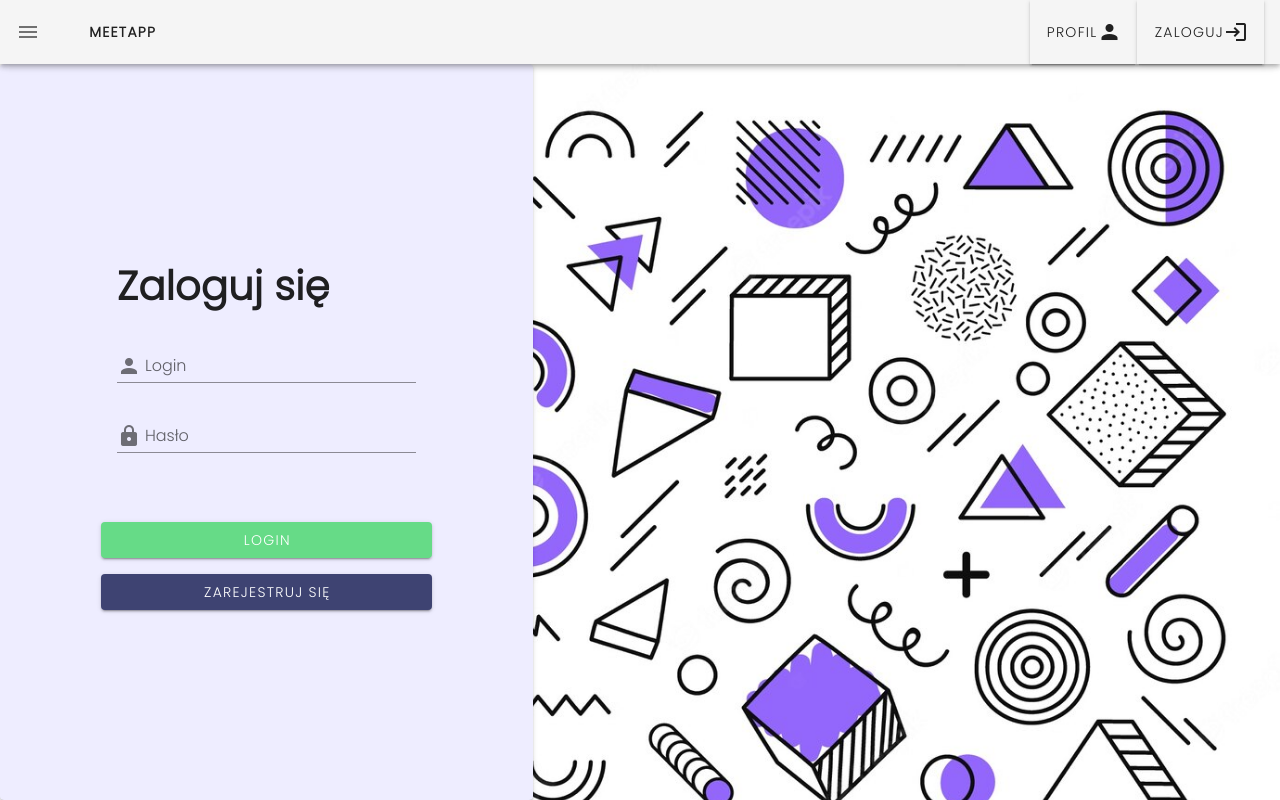
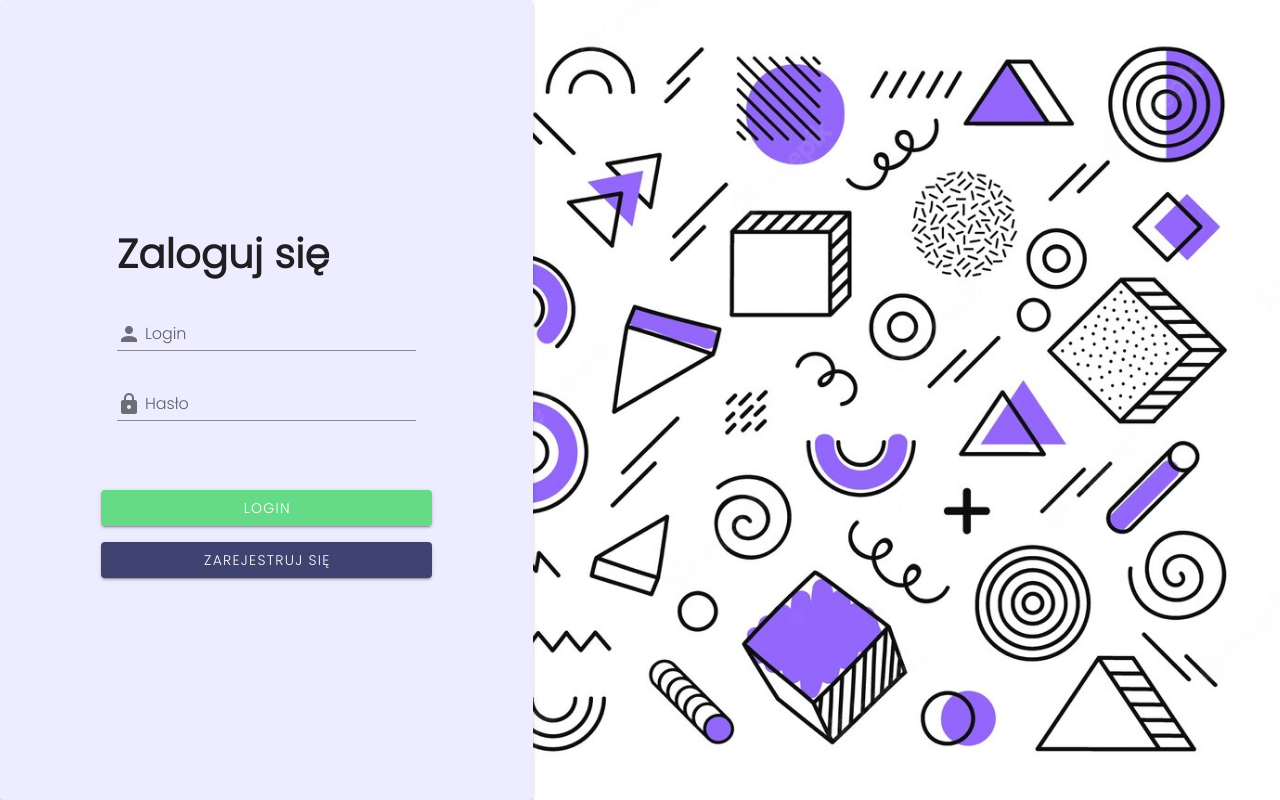
Before and after one commit to skni-kod/MeetAppFront, a Vue app: page /login in a window 1280 px wide. Built offline with nearby package versions, Linux system fonts and the light colour scheme.

Commit message:
UserProfile

```diff
--- a/src/App.vue
+++ b/src/App.vue
@@ -1,7 +1,7 @@
 <template>
   <v-app>
     <v-main>
-      <NavBar />
+      <NavBar v-if="this.$store.state.loggedIn == true" />
       <router-view @zalogowano="setLogin" />
     </v-main>
   </v-app>
--- a/src/components/NavBar.vue
+++ b/src/components/NavBar.vue
@@ -1,14 +1,20 @@
 <template>
-  <v-app-bar app>
+  <v-app-bar class="primary" app>
     <v-app-bar-nav-icon @click="zmien()"></v-app-bar-nav-icon>
 
     <v-toolbar-title
       ><v-btn text to="/"><b>MeetApp</b></v-btn></v-toolbar-title
     >
     <v-spacer></v-spacer>
-    <v-toolbar-items>
-      <v-btn to="/profile">Profil<v-icon>mdi-account</v-icon></v-btn>
-      <v-btn @click="auth ? logout() : login()">
+    <v-toolbar-items class="mx-0">
+      <v-btn outlined class="secondary accent--text" to="/profile"
+        >Profil<v-icon>mdi-account</v-icon></v-btn
+      >
+      <v-btn
+        outlined
+        class="secondary accent--text"
+        @click="auth ? logout() : login()"
+      >
         {{ auth ? 'Wyloguj' : 'Zaloguj' }}
         <v-icon>{{ text.icon }}</v-icon>
       </v-btn>
--- a/src/store/index.ts
+++ b/src/store/index.ts
@@ -5,12 +5,21 @@ Vue.use(Vuex)
 
 export default new Vuex.Store({
   state: {
-    nickname: 'admin',
-    password: 'admin',
+    user: {
+      nickname: 'admin',
+      password: 'admin',
+    },
     drawer: false,
     loggedIn: false,
   },
-  getters: {},
+  getters: {
+    getUser(state) {
+      return {
+        nickname: state.user.nickname,
+        password: state.user.password,
+      }
+    },
+  },
   mutations: {
     toggleDrawer(state) {
       state.drawer = !state.drawer
--- a/src/views/LoginPage.vue
+++ b/src/views/LoginPage.vue
@@ -58,8 +58,8 @@ export default class LoginPage extends Vue {
   login() {
     if (this.$store.state.loggedIn === false) {
       if (
-        this.$data.login == this.$store.state.login &&
-        this.$data.password == this.$store.state.password
+        this.$data.login == this.$store.state.user.login &&
+        this.$data.password == this.$store.state.user.password
       ) {
         this.$emit('zalogowano', true)
         this.$router.replace({ name: 'home' })
--- a/src/views/Profile.vue
+++ b/src/views/Profile.vue
@@ -3,10 +3,14 @@
   <v-container fluid>
     <v-row>
       <v-col cols="12" md="6" offset-md="3">
-        <v-card>
+        <v-card class="primary">
           <v-card-title>
             <span class="headline">Profil</span>
           </v-card-title>
+          <v-divider></v-divider>
+          <v-card-text v-for="(item, id) in items" :key="id"
+            ><b>{{ item }}: </b>{{ info[id] }}</v-card-text
+          >
         </v-card>
       </v-col>
     </v-row>
@@ -18,7 +22,28 @@ import { Component } from 'vue-property-decorator'
 @Component
 export default class Profile extends Vue {
   data() {
-    return {}
+    return {
+      items: [
+        'Nazwa',
+        'Email',
+        'Telefon',
+        'Adres',
+        'Miejscowosc',
+        'Data urodzenia',
+        'Płeć',
+        'Opis',
+      ],
+      info: [
+        'uzytkownik',
+        't.j.@gmail.com',
+        '123456789',
+        'ul. Krakowska 1',
+        'Kraków',
+        '01.01.2000',
+        'kobieta',
+        'lorem ipsum dolor sit amet',
+      ],
+    }
   }
 }
 </script>
```
